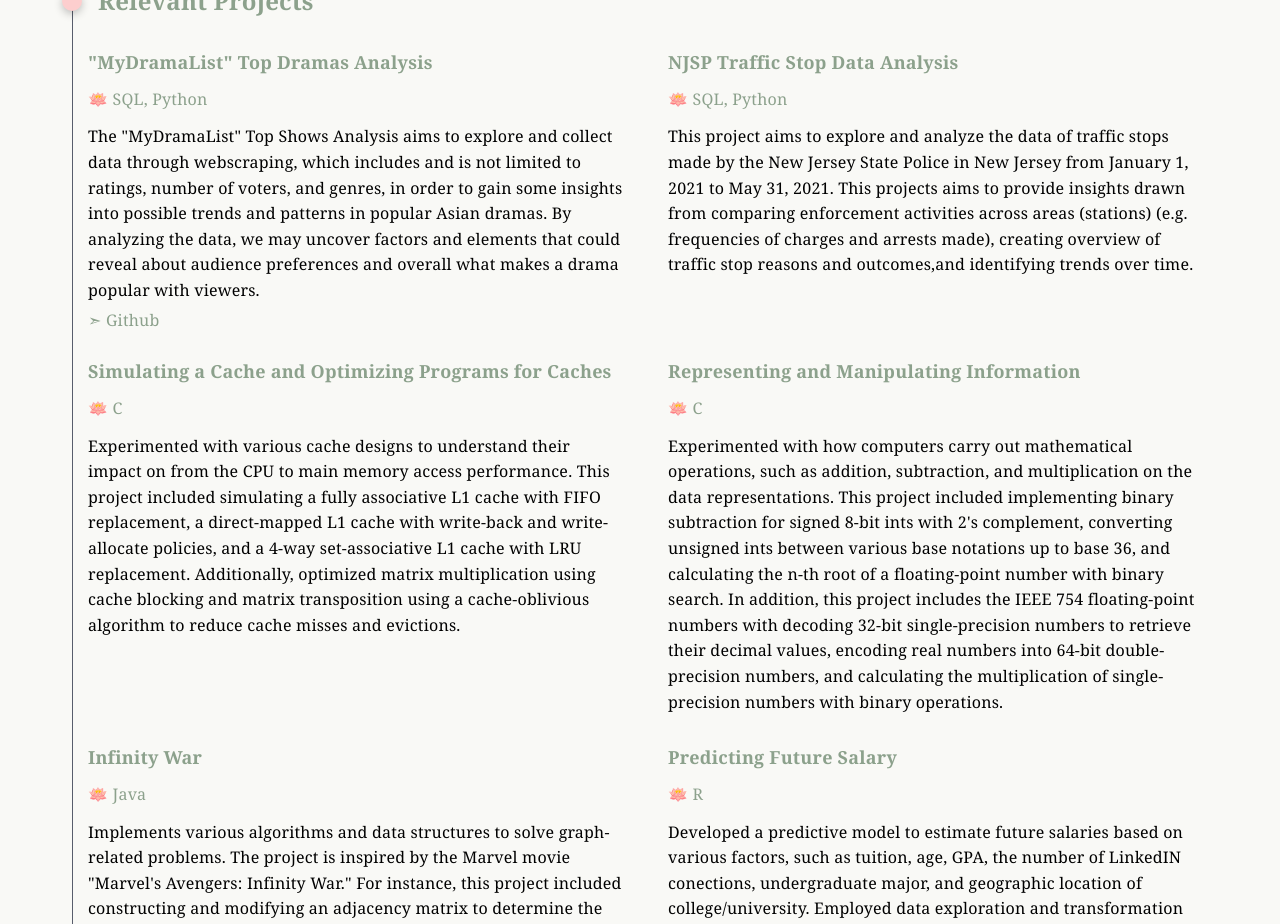
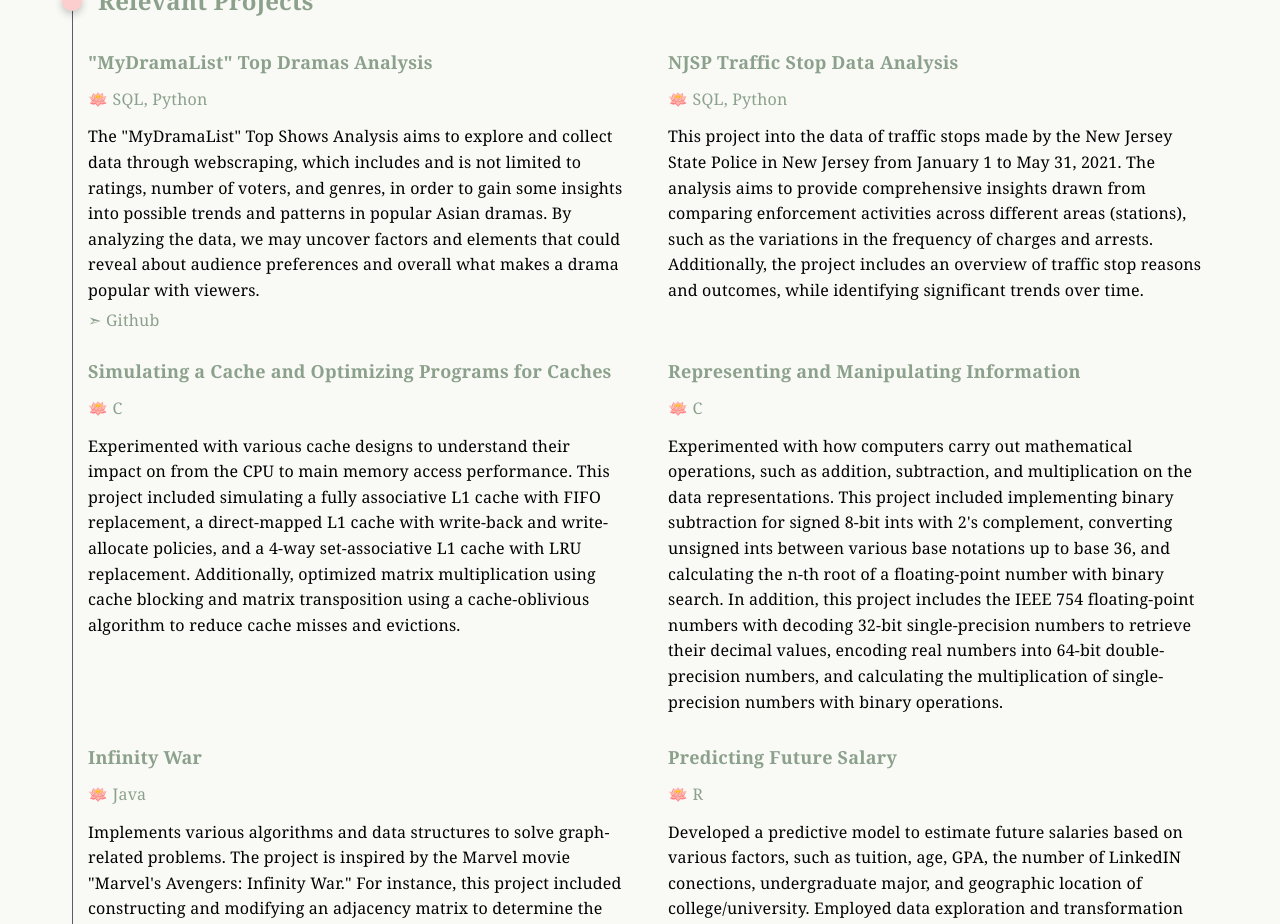
Before and after one commit to cdjel/Resume-Port, a React (Vite) app: page / in a window 1280 px wide. Shown: the part 2060-2984 px from the top of the page. Built offline with nearby package versions, Linux system fonts and the light colour scheme.

Commit message:
changed info of traffic project

```diff
--- a/src/components/Language/Language.jsx
+++ b/src/components/Language/Language.jsx
@@ -1,4 +1,4 @@
-import DATA from "../../constant/mockData";
+import DATA from "../../constant/Data";
 import Title from "../common/Title";
 import PropTypes from "prop-types";
 
--- a/src/components/TechStack/TechStack.jsx
+++ b/src/components/TechStack/TechStack.jsx
@@ -1,4 +1,4 @@
-import DATA from "../../constant/mockData";
+import DATA from "../../constant/Data";
 import Title from "../common/Title";
 import PropTypes from "prop-types";
 
--- a/src/components/education/Education.jsx
+++ b/src/components/education/Education.jsx
@@ -1,4 +1,4 @@
-import DATA from "../../constant/mockData";
+import DATA from "../../constant/Data";
 import Title from "../common/Title";
 import PropTypes from "prop-types";
 
--- a/src/components/experience/Experience.jsx
+++ b/src/components/experience/Experience.jsx
@@ -1,5 +1,5 @@
 
-import DATA from "../../constant/mockData";
+import DATA from "../../constant/Data";
 import Title from "../common/Title";
 import PropTypes from "prop-types";
 
--- a/src/components/relevantProjects/RelevantProjects.jsx
+++ b/src/components/relevantProjects/RelevantProjects.jsx
@@ -1,6 +1,6 @@
 import PropTypes from "prop-types";
 import Title from "../common/Title";
-import DATA from "../../constant/mockData";
+import DATA from "../../constant/Data";
 
 const Projects = () => {
   return (
--- a/src/constant/mockData.js
+++ b/src/constant/Data.js
@@ -151,7 +151,7 @@
       id: "project_2",
       name: "NJSP Traffic Stop Data Analysis",
       language: "SQL, Python",
-      description: "This project aims to explore and analyze the data of traffic stops made by the New Jersey State Police in New Jersey from January 1, 2021 to May 31, 2021. This projects aims to provide insights drawn from comparing enforcement activities across areas (stations) (e.g. frequencies of charges and arrests made), creating overview of traffic stop reasons and outcomes,and identifying trends over time. ",
+      description: "This project into the data of traffic stops made by the New Jersey State Police in New Jersey from January 1 to May 31, 2021. The analysis aims to provide comprehensive insights drawn from comparing enforcement activities across different areas (stations), such as the variations in the frequency of charges and arrests. Additionally, the project includes an overview of traffic stop reasons and outcomes, while identifying significant trends over time. ",
       github:"",
     },
     {
```
